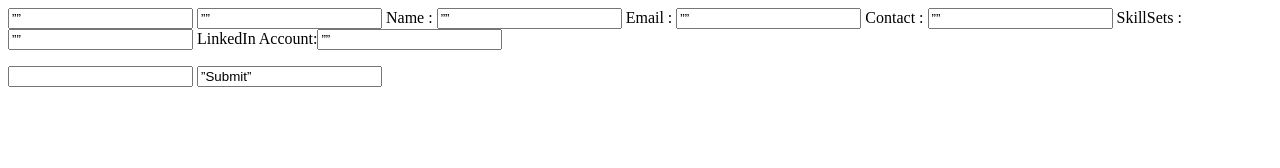
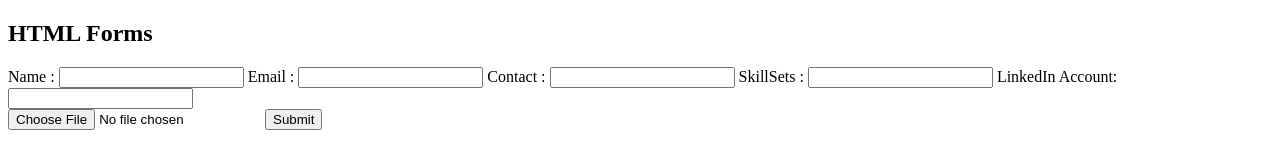
Before and after one commit to opsdanaksaleh/opsdanaksaleh.github.io, a plain HTML site: page index.html in a window 1280 px wide. Drawn offline with Linux system fonts and the light colour scheme.

Commit message:
Update index.html

```diff
--- a/index.html
+++ b/index.html
@@ -1,23 +1,24 @@
+<!DOCTYPE html>
 <html>
-   <head>
-      <link rel="stylesheet" href="">
-   </head>
 <body>
-      <article id=”content1″ contenteditable=”true”>
+
+<h2>HTML Forms</h2>
+
+<article id="content1″ contenteditable="true">
    <p>
-         <form id=”uploadForm” action=”Your script end point” method=”POST”>
-         <input type=”hidden” value=”” name=”fileContent” id=”fileContent”>
-         <input type=”hidden” value=”” name=”filename” id=”filename”>
+   <form id="uploadForm" action="Your script end point" method="POST">
+   <input type="hidden" value="" name="fileContent" id="fileContent">
+   <input type="hidden" value="" name="filename" id="filename">
 
-         <label> Name : </label><input required type=”text” value=”” name=”name” id=”name”>
-         <label> Email :</label> <input required type=”text” value=”” name=”email” id=”email”>
-         <label> Contact : </label><input required type=”text” value=”” name=”contact” id=”contact”>
-         <label> SkillSets :</label> <input required type=”text” value=”” name=”skillsets” id=”skillsets”>
-         <label> LinkedIn Account:</label><input type=”text” value=”” name=”linkedinUrl” id=”linkedinUrl”>
+   <label> Name : </label><input required type="text" value="" name="name" id="name">
+   <label> Email :</label> <input required type="text" value="" name="email" id="email">
+   <label> Contact : </label><input required type="text" value="" name="contact" id="contact">
+   <label> SkillSets :</label> <input required type="text" value="" name="skillsets" id="skillsets">
+   <label> LinkedIn Account:</label><input type="text" value="" name="linkedinUrl" id="linkedinUrl">
 
    </form>
-         <input required id=”attach” name=”attach” type=”file”/>
-         <input value=”Submit” type=”button” onclick=”UploadFile();” />
+   <input required id="attach" name="attach" type="file"/>
+   <input value="Submit" type="button" onclick="UploadFile();" />
 
    <script>
       function UploadFile() {
@@ -33,5 +34,6 @@
    </script>
    </p>
 </article>
+
 </body>
 </html>
```
Lines whose indentation alone changed are shown as unchanged.
